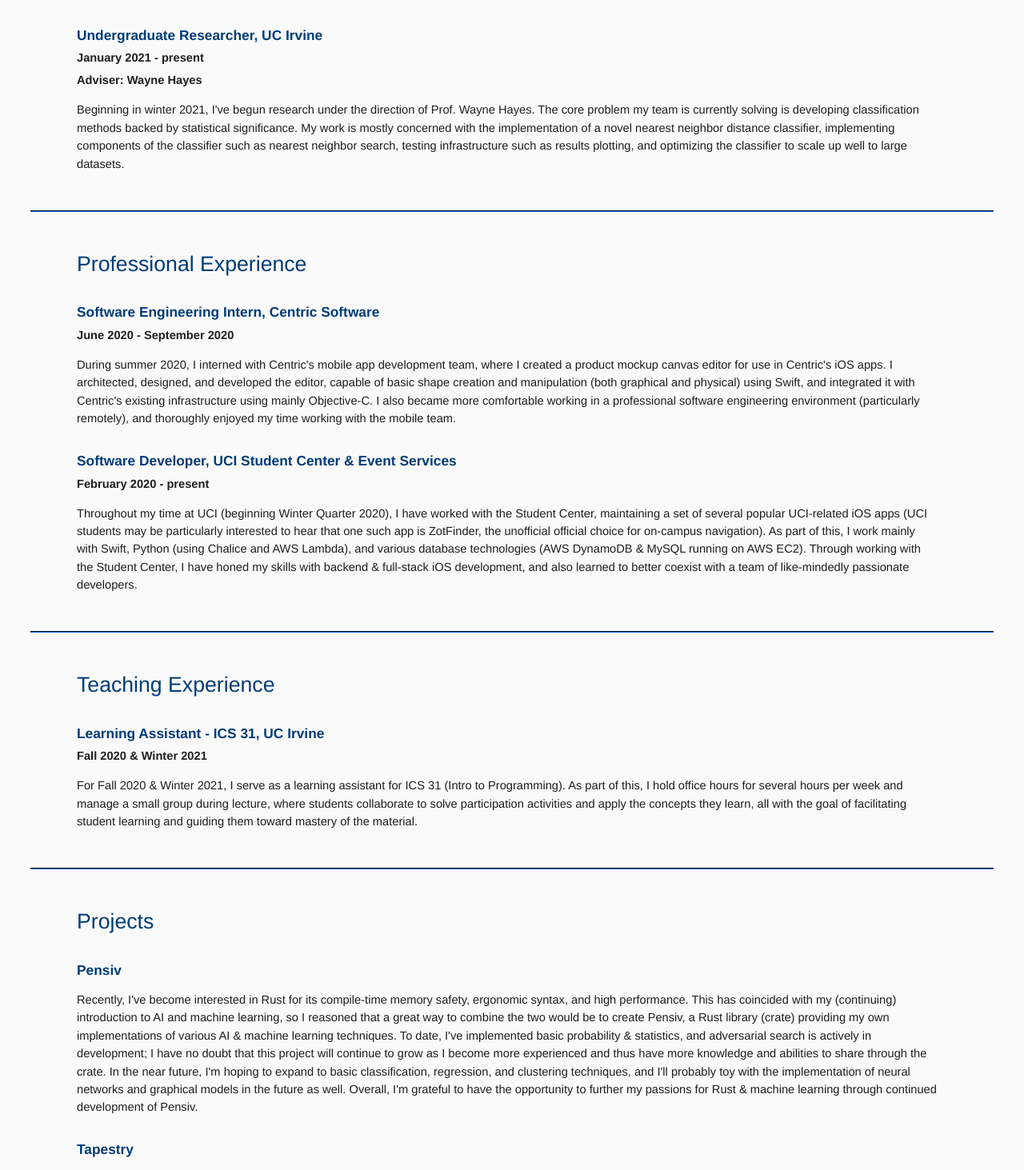
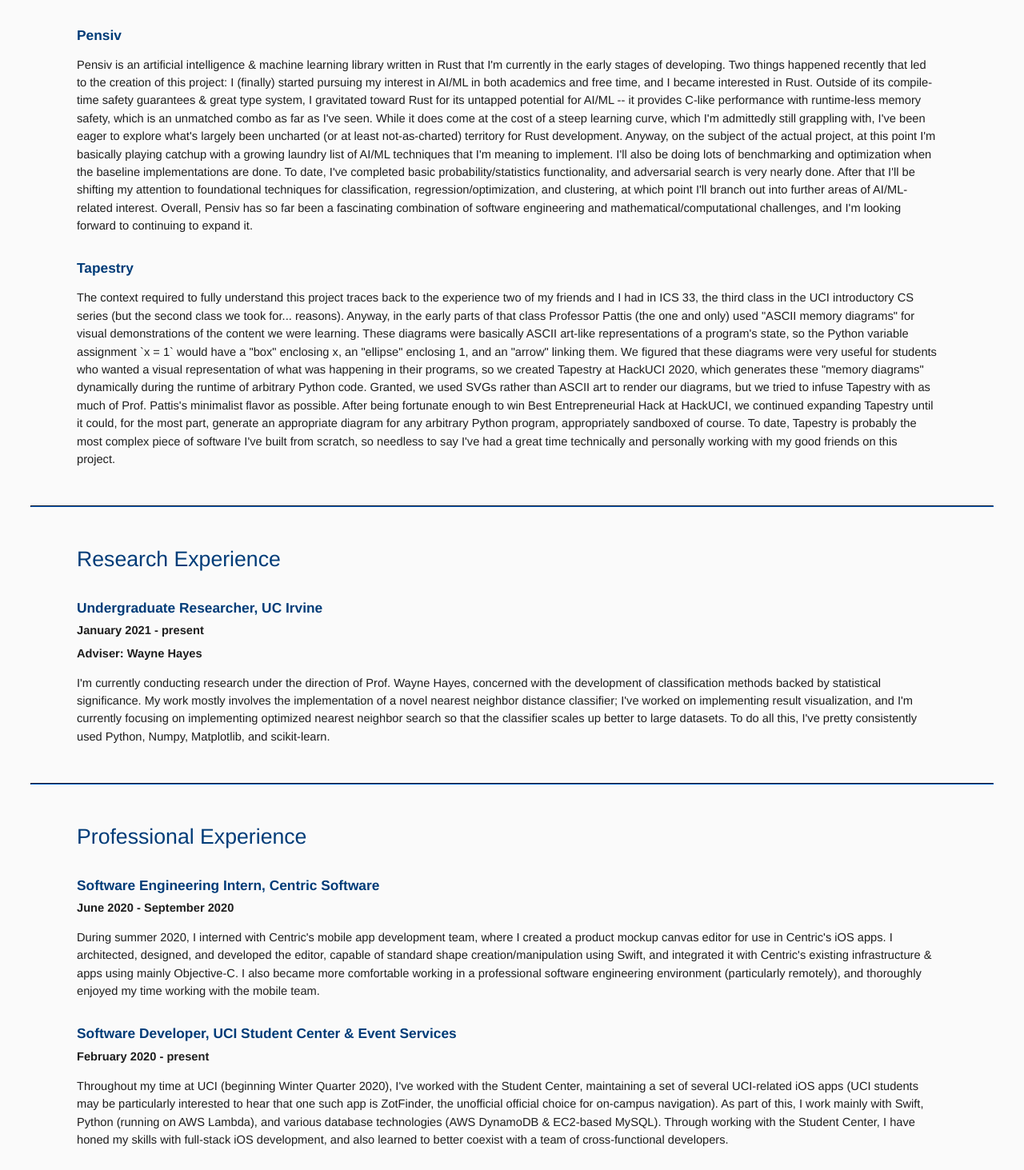
Before and after one commit to a-lafrance/a-lafrance.github.io, a Vue app: page / in a window 1280 px wide. Shown: the part 807-2270 px from the top of the page at 80% size. Built offline with nearby package versions, Linux system fonts and the light colour scheme.

Commit message:
content refresh

```diff
--- a/src/App.vue
+++ b/src/App.vue
@@ -7,8 +7,7 @@
 
         <p>Although I was born and raised in Silicon Valley, I currently study computer science
           at the UC Irvine Donald Bren School of ICS, as a member of the class of 2023. I'm very broadly interested in a wide
-          range of subjects: artificial intelligence &amp; machine learning, programming languages/operating systems/distributed systems,
-          and software engineering.
+          range of subjects: artificial intelligence &amp; machine learning and software engineering of various kinds.
 
           <br /><br />
 
@@ -32,10 +31,9 @@
     <List :items="highlights" />
   </Section>
 
+  <EntryList name="projects" title="Projects" :entries="projects" />
   <EntryList name="research" title="Research Experience" :entries="research" />
   <EntryList name="experience" title="Professional Experience" :entries="experience" />
-  <EntryList name="teaching" title="Teaching Experience" :entries="teaching" />
-  <EntryList name="projects" title="Projects" :entries="projects" />
 
   <div class="footer">
     <p class="copyright navy">Copyright (c) 2021 Arthur Lafrance</p>
@@ -72,15 +70,48 @@
         "During summer 2020, I interned with Centric Software's iOS development team.",
         "At HackUCI 2020, my project, Tapestry, was named Best Entrepreneurial Hack."
       ],
+      projects: [
+        {
+          title: "Pensiv",
+          subtitles: [],
+          description: `Pensiv is an artificial intelligence & machine learning library written in Rust that I'm currently in the early stages of
+          developing. Two things happened recently that led to the creation of this project: I (finally) started pursuing my interest in AI/ML in both
+          academics and free time, and I became interested in Rust. Outside of its compile-time safety guarantees & great type system, I gravitated toward
+          Rust for its untapped potential for AI/ML -- it provides C-like performance with runtime-less memory safety, which is an unmatched combo as far as I've seen.
+          While it does come at the cost of a steep learning curve, which I'm admittedly still grappling with, I've been eager to explore what's largely been
+          uncharted (or at least not-as-charted) territory for Rust development. Anyway, on the subject of the actual project, at this point I'm basically
+          playing catchup with a growing laundry list of AI/ML techniques that I'm meaning to implement. I'll also be doing lots of benchmarking and optimization
+          when the baseline implementations are done. To date, I've completed basic probability/statistics functionality, and adversarial search is very nearly done.
+          After that I'll be shifting my attention to foundational techniques for classification, regression/optimization, and clustering, at which point I'll branch out
+          into further areas of AI/ML-related interest. Overall, Pensiv has so far been a fascinating combination of software engineering and mathematical/computational
+          challenges, and I'm looking forward to continuing to expand it.`,
+          link: "https://github.com/arthurlafrance/pensiv"
+        },
+        {
+          title: "Tapestry",
+          subtitles: [],
+          description: `The context required to fully understand this project traces back to the experience two of my friends and I had in ICS 33, the third class
+          in the UCI introductory CS series (but the second class we took for... reasons). Anyway, in the early parts of that class Professor Pattis (the one and only) used
+          "ASCII memory diagrams" for visual demonstrations of the content we were learning. These diagrams were basically ASCII art-like representations of
+          a program's state, so the Python variable assignment \`x = 1\` would have a "box" enclosing x, an "ellipse" enclosing 1, and an "arrow" linking them.
+          We figured that these diagrams were very useful for students who wanted a visual representation of what was happening in their programs, so we created Tapestry
+          at HackUCI 2020, which generates these "memory diagrams" dynamically during the runtime of arbitrary Python code. Granted, we used SVGs rather than ASCII art
+          to render our diagrams, but we tried to infuse Tapestry with as much of Prof. Pattis's minimalist flavor as possible. After being fortunate enough to win Best
+          Entrepreneurial Hack at HackUCI, we continued expanding Tapestry until it could, for the most part, generate an appropriate diagram for any arbitrary Python program,
+          appropriately sandboxed of course. To date, Tapestry is probably the most complex piece of software I've built from scratch, so needless to say I've had a great time
+          technically and personally working with my good friends on this project.`,
+          link: "https://www.tapestrylearn.com"
+        },
+      ],
       research: [
         {
           title: 'Undergraduate Researcher, UC Irvine',
           subtitles: ['January 2021 - present', 'Adviser: Wayne Hayes'],
-          description: `Beginning in winter 2021, I've begun research under the direction of Prof. Wayne Hayes. The
-            core problem my team is currently solving is developing classification methods backed by statistical significance.
-            My work is mostly concerned with the implementation of a novel nearest neighbor distance classifier, implementing components
-            of the classifier such as nearest neighbor search, testing infrastructure such as results plotting, and optimizing the classifier to
-            scale up well to large datasets.`
+          description: `I'm currently conducting research under the direction of Prof. Wayne Hayes, concerned with the development of
+          classification methods backed by statistical significance. My work mostly involves the implementation of a
+          novel nearest neighbor distance classifier; I've worked on implementing result visualization, and I'm currently focusing on implementing
+          optimized nearest neighbor search so that the classifier scales up better to large datasets. To do all this, I've pretty consistently used
+          Python, Numpy, Matplotlib, and scikit-learn.`
         }
       ],
       experience: [
@@ -89,70 +120,21 @@
           subtitles: ['June 2020 - September 2020'],
           description: `During summer 2020, I interned with Centric's mobile app development team, where I created a
             product mockup canvas editor for use in Centric's iOS apps. I architected, designed, and developed the editor,
-            capable of basic shape creation and manipulation (both graphical and physical) using Swift, and integrated it with
-            Centric's existing infrastructure using mainly Objective-C. I also became more comfortable working in a professional
+            capable of standard shape creation/manipulation using Swift, and integrated it with
+            Centric's existing infrastructure & apps using mainly Objective-C. I also became more comfortable working in a professional
             software engineering environment (particularly remotely), and thoroughly enjoyed my time working with the mobile team.`
         },
         {
           title: 'Software Developer, UCI Student Center & Event Services',
           subtitles: ['February 2020 - present'],
-          description: `Throughout my time at UCI (beginning Winter Quarter 2020), I have worked with the Student Center,
-            maintaining a set of several popular UCI-related iOS apps (UCI students may be particularly interested to hear that
+          description: `Throughout my time at UCI (beginning Winter Quarter 2020), I've worked with the Student Center,
+            maintaining a set of several UCI-related iOS apps (UCI students may be particularly interested to hear that
             one such app is ZotFinder, the unofficial official choice for on-campus navigation). As part of this, I work mainly
-            with Swift, Python (using Chalice and AWS Lambda), and various database technologies (AWS DynamoDB & MySQL running on
-            AWS EC2). Through working with the Student Center, I have honed my skills with backend & full-stack iOS development,
-            and also learned to better coexist with a team of like-mindedly passionate developers.`
+            with Swift, Python (running on AWS Lambda), and various database technologies (AWS DynamoDB & EC2-based MySQL).
+            Through working with the Student Center, I have honed my skills with full-stack iOS development,
+            and also learned to better coexist with a team of cross-functional developers.`
         },
       ],
-      teaching: [
-        {
-          title: 'Learning Assistant - ICS 31, UC Irvine',
-          subtitles: ['Fall 2020 & Winter 2021'],
-          description: `For Fall 2020 & Winter 2021, I serve as a learning assistant for ICS 31 (Intro to Programming). As part
-            of this, I hold office hours for several hours per week and manage a small
-            group during lecture, where students collaborate to solve participation activities and apply the concepts they learn, all
-            with the goal of facilitating student learning and guiding them toward mastery of the material.`
-        }
-      ],
-      projects: [
-        {
-          title: "Pensiv",
-          subtitles: [],
-          description: `Recently, I've become interested in Rust for its compile-time memory safety, ergonomic syntax,
-            and high performance. This has coincided with my (continuing) introduction to AI and machine learning, so I reasoned that
-            a great way to combine the two would be to create Pensiv,
-            a Rust library (crate) providing my own implementations of various AI & machine learning techniques. To date, I've implemented basic probability & statistics, and adversarial search is actively
-            in development; I have no doubt that this project will continue to grow as I become more experienced and thus have more
-            knowledge and abilities to share through the crate. In the near future, I'm hoping to expand to basic classification,
-            regression, and clustering techniques, and I'll probably toy with the implementation of neural networks and graphical models
-            in the future as well. Overall, I'm grateful to have the opportunity to further my passions for Rust & machine learning through
-            continued development of Pensiv.`,
-          link: "https://github.com/arthurlafrance/pensiv"
-        },
-        {
-          title: "Tapestry",
-          subtitles: [],
-          description: `At HackUCI 2020, two good friends and I created Tapestry, a web-based
-            code visualization tool inspired by the "ASCII memory diagrams" used by one of our professors (which we were
-            fortunate enough to be awarded Best Entrepreneurial Hack for). We aimed to create a tool that could generate these
-            diagrams for arbitrary Python programs, in order to provide an interactive visual learning experience for computer
-            science students. Since the hackathon, we have expanded our initial proof-of-concept to more fully realize this goal,
-            creating a frontend website using TypeScript and Vue that provides a minimalist IDE and diagram display, and a
-            backend API using Python, Django, and SQLite that remotely executes & generates diagrams for Python code snippets.`,
-          link: "https://www.tapestrylearn.com"
-        },
-        {
-          title: "Trivia Trek",
-          subtitles: [],
-          description: `For the 2019 FBLA Mobile App Development competition, I worked with 2 other developers to create
-            Trivia Trek, and iOS trivia board game to help users learn about FBLA trivia. We created the game using Swift,
-            SpriteKit, and Firebase, where a user answers a series of questions in order to progress along one of two "maps"
-            as fast as possible. Particularly, I worked on the app's frontend (gameplay) & backend (integration with Firebase),
-            and was also in charge of maintaining the backend infrastructure (i.e. Firebase database). For our work on Trivia Trek, my team was
-            fortunate enough to receive recognition at both the state & national levels of competition, placing 2nd at the CA
-            FBLA State Leadership Conference and in the Top 15 at the FBLA National Leadership Conference.`
-        }
-      ]
     }
   }
 }
```
Also changed, not shown: 8 other files (tests, documents, lock files or other folders).
